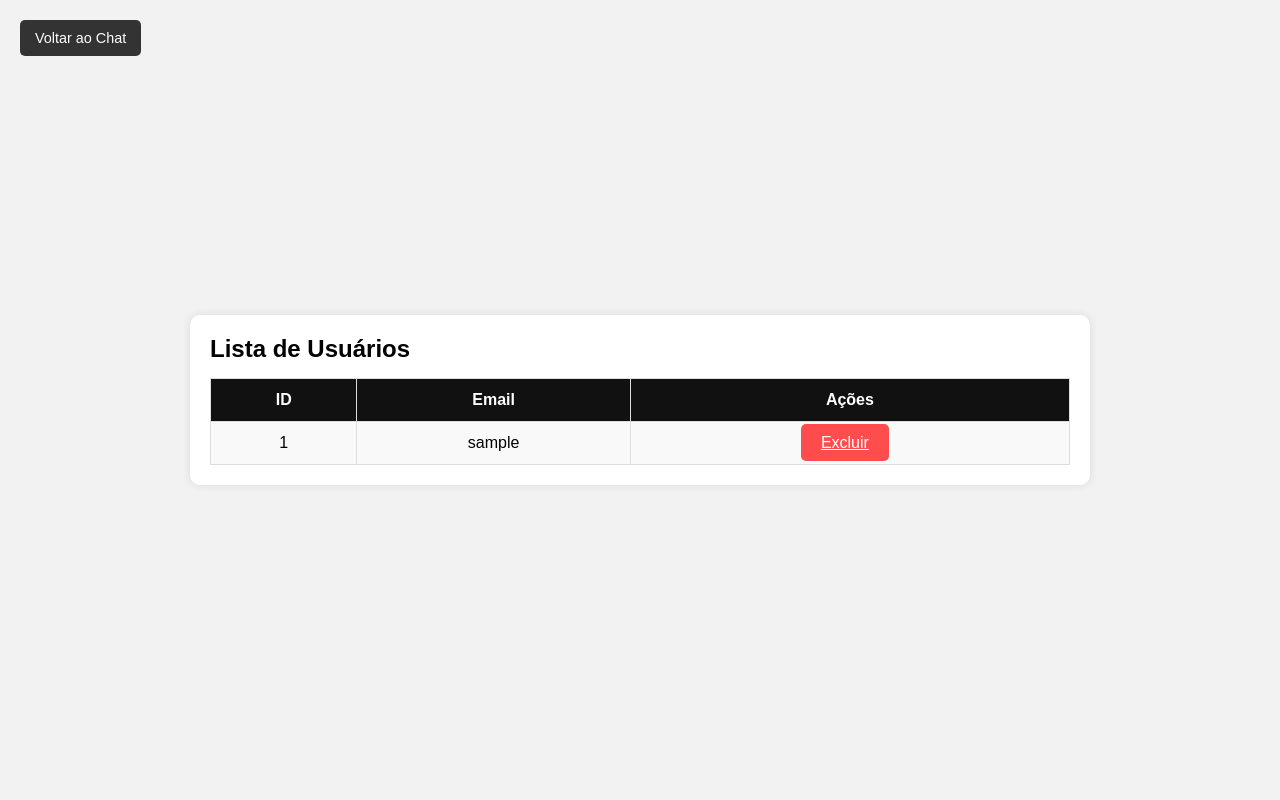
After one commit to Neural-Matheus/Trabalho-ProgWeb, a Django app: page /users/ in a window 1280 px wide. The commit adds this page. Run offline with Django 4.2, Linux system fonts and the light colour scheme; the visitor is signed in with stand-in values (Sample User, id 1); data comes from the database, SQL or seed files in the repository.

Commit message:
feat: list user and delete

```diff
--- a/apps/usuarios/urls.py
+++ b/apps/usuarios/urls.py
@@ -4,5 +4,7 @@ from . import views
 urlpatterns = [
     path('login/', views.login_view, name='login'),
     path('cadastro/', views.cadastro_view, name='cadastro'),
-    path('chat/', views.iniciar_streamlit, name='chat')
+    path('chat/', views.iniciar_streamlit, name='chat'),
+    path("users/", views.user_list, name="user_list"),
+    path("users/delete/<int:user_id>/", views.delete_user, name="delete_user")
 ]
--- a/apps/usuarios/views.py
+++ b/apps/usuarios/views.py
@@ -1,5 +1,5 @@
 # main/views.py
-from django.shortcuts import render, redirect
+from django.shortcuts import render, redirect, get_object_or_404
 from django.urls import reverse
 from django.contrib import messages
 from django.http import HttpResponseServerError
@@ -8,6 +8,8 @@ import subprocess
 import psutil
 from django.contrib.auth.models import User
 from django.contrib import auth, messages
+from django.contrib.auth.decorators import login_required
+from django.urls import reverse
 
 from apps.usuarios.forms import LoginForms, CadastroForms
 
@@ -87,3 +89,16 @@ def iniciar_streamlit(request):
 
     # Redireciona o usuário para a interface do Streamlit
     return redirect('http://localhost:8501')
+
+@login_required
+def user_list(request):
+    users = User.objects.all()
+    return render(request, "list/user_list.html", {"users": users})
+
+@login_required
+def delete_user(request, user_id):
+    user = get_object_or_404(User, id=user_id)
+    if request.method == "POST":
+        user.delete()
+        return redirect("list/user_list")
+    return render(request, "list/confirm_delete.html", {"user": user})
--- a/setup/static/static/style.css
+++ b/setup/static/static/style.css
@@ -21,6 +21,8 @@ body {
   box-shadow: 0 0 10px rgba(0, 0, 0, 0.1);
   border-radius: 10px;
   overflow: hidden;
+  flex-direction: column;
+  padding: 20px;
 }
 
 .left-panel {
@@ -114,3 +116,84 @@ body {
 .login-link:hover {
   text-decoration: underline;
 }
+
+.delete-link {
+  color: #ff4d4d;
+  text-decoration: none;
+}
+
+.delete-link:hover {
+  text-decoration: underline;
+}
+
+.delete-button {
+  background-color: #ff4d4d;
+  color: #fff;
+  border: none;
+  padding: 10px 20px;
+  cursor: pointer;
+  border-radius: 5px;
+  margin-right: 10px;
+}
+
+.delete-button:hover {
+  background-color: #ff1a1a;
+}
+
+.back-link {
+  color: #333;
+  text-decoration: none;
+  font-size: 1em;
+}
+
+.back-link:hover {
+  text-decoration: underline;
+}
+
+.user-list-button {
+  position: absolute;
+  top: 20px;
+  left: 20px;
+  background-color: #333;
+  color: #fff;
+  padding: 10px 15px;
+  border-radius: 5px;
+  text-decoration: none;
+  font-size: 0.9em;
+}
+
+.user-list-button:hover {
+  background-color: #555;
+}
+
+table {
+  width: 100%;
+  border-collapse: collapse;
+  margin-top: 15px;
+}
+
+table, th, td {
+  border: 1px solid #ddd;
+}
+
+th, td {
+  padding: 12px;
+  text-align: center;
+}
+
+th {
+  background-color: #111;
+  color: white;
+}
+
+td {
+  background-color: #f2f2f2;
+}
+
+tr:nth-child(even) td {
+  background-color: #f9f9f9;
+}
+
+tr:hover td {
+  background-color: #e9e9e9;
+}
--- /dev/null
+++ b/templates/list/user_list.html
@@ -0,0 +1,35 @@
+{% load static %}
+<!DOCTYPE html>
+<html lang="pt-BR">
+<head>
+    <meta charset="UTF-8" />
+    <meta name="viewport" content="width=device-width, initial-scale=1.0" />
+    <title>Lista de Usuários - Avalia Aí</title>
+    <link rel="stylesheet" href="{% static 'static/style.css' %}" />
+</head>
+<body>
+    <div class="container">
+        <!-- Botão para voltar ao chat -->
+        <a href="{% url 'chat' %}" class="user-list-button">Voltar ao Chat</a>
+
+        <h2>Lista de Usuários</h2>
+
+        <table>
+            <tr>
+                <th>ID</th>
+                <th>Email</th>
+                <th>Ações</th>
+            </tr>
+            {% for user in users %}
+            <tr>
+                <td>{{ user.id }}</td>
+                <td>{{ user.username }}</td>
+                <td>
+                    <a href="{% url 'delete_user' user.id %}" class="delete-button">Excluir</a>
+                </td>
+            </tr>
+            {% endfor %}
+        </table>
+    </div>
+</body>
+</html>
```
Also changed, not shown: model.py (+7 -17 lines), templates/list/confirm_delete.html (added, +23 -0 lines).
